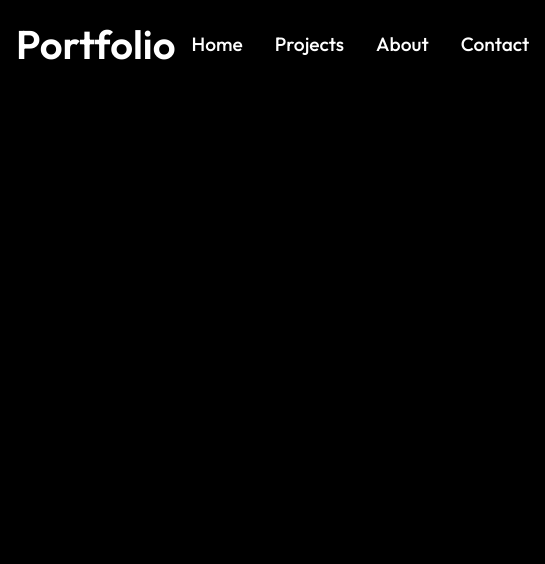
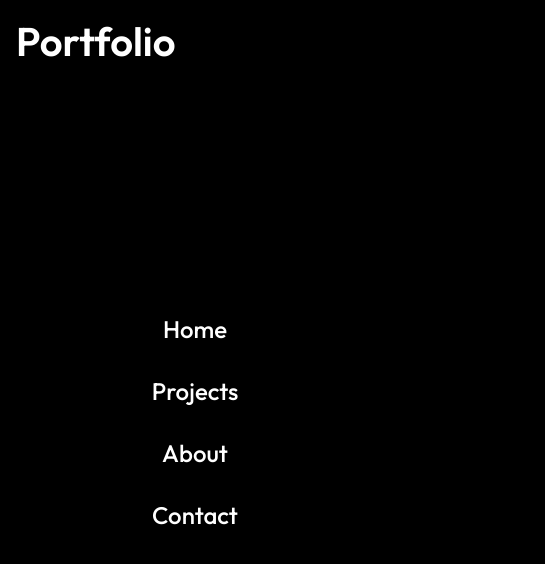
Before and after one commit to fmfahath/portfolio-2, a React (Create React App) app: page / in a window 390 px wide. Shown: the top 564 px of the page, 545 px wide, since content can reach past the window. Built offline with nearby package versions, Linux system fonts and the light colour scheme.

Commit message:
navbar css - 2 (media query added)

```diff
--- a/src/components/navbar.css
+++ b/src/components/navbar.css
@@ -22,3 +22,26 @@
     font-size: 1.2rem;
     font-weight: 500;
 }
+
+@media screen and (max-width:900px){
+    .nav-menu{
+        flex-direction: column;
+        justify-content: center;
+        align-items: center;
+        width: 100%;
+        height: 100vh;
+        background: rgba(0,0,0,0.9);
+        position: absolute;
+        top: 0;
+        left: 0;
+        z-index: -3;
+    }
+
+    .nav-menu li{
+        padding: 1rem0;
+    }
+
+    .nav-menu li a{
+        font-size: 1.5rem;
+    }
+}
```
